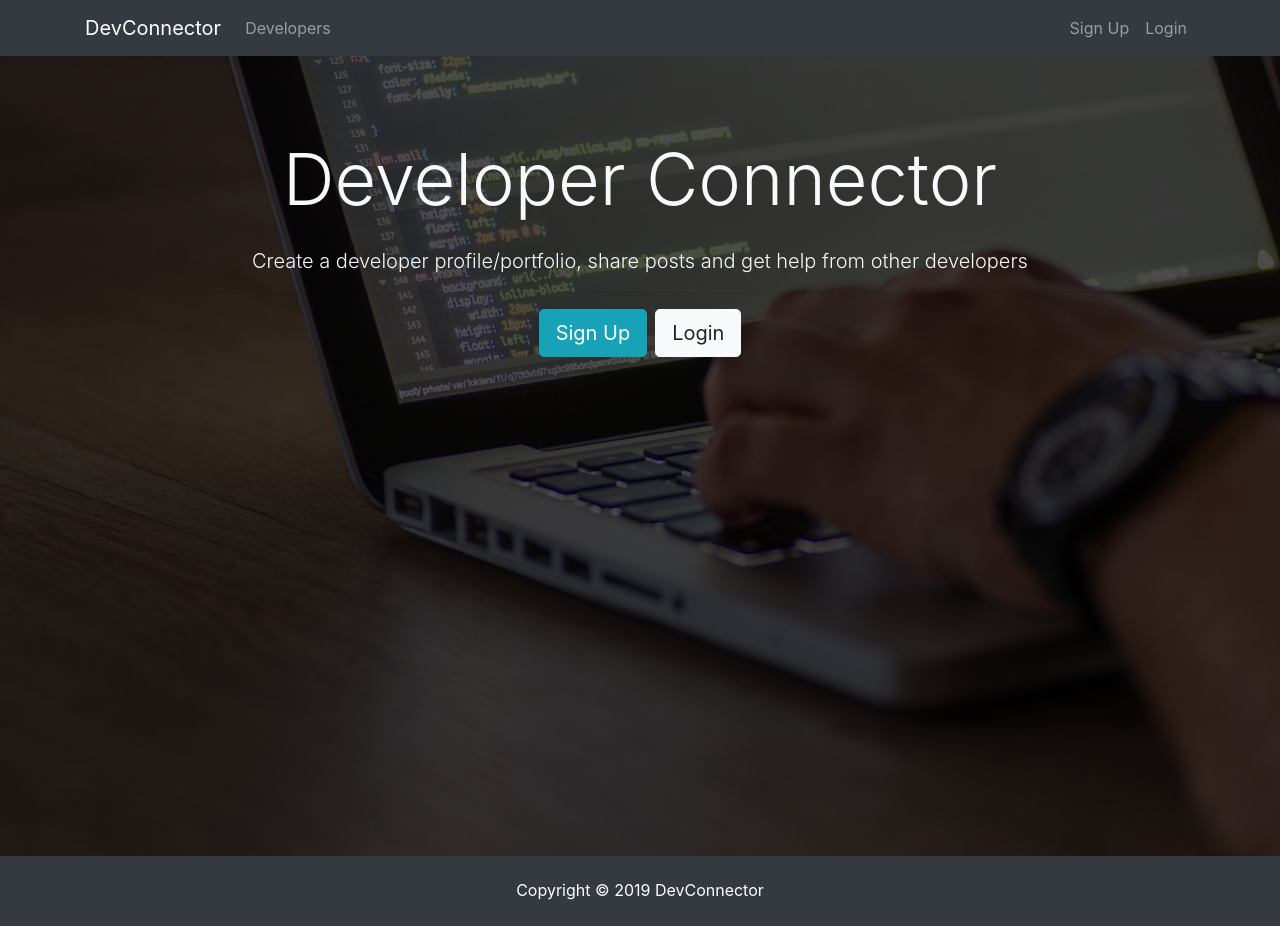
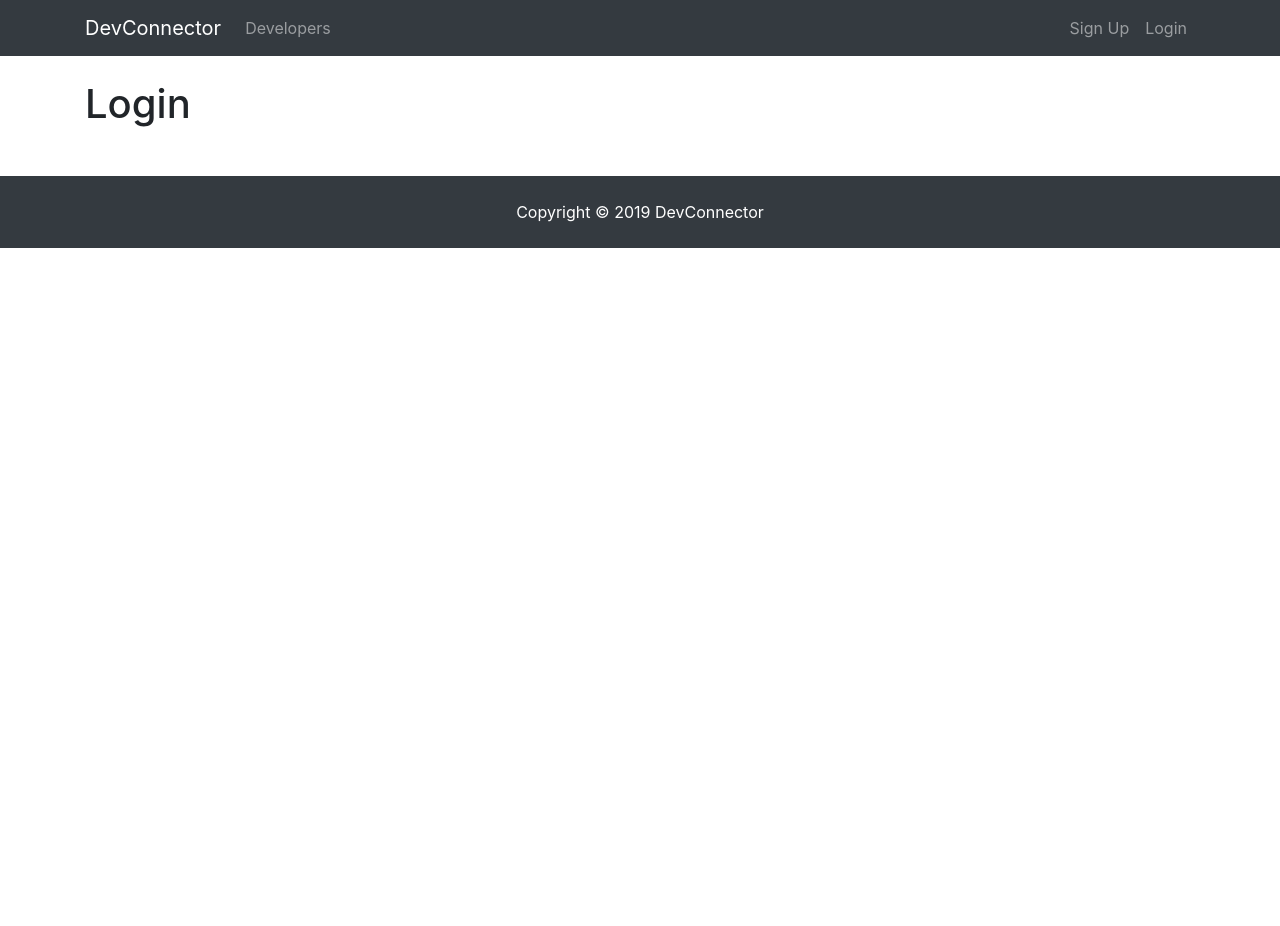
Before and after one commit to deluxateer/devconnector, a React (Create React App) app in the folder client/: page /login in a window 1280 px wide. After the commit the page ends 800 px from the top, so only its background shows below. Built offline with nearby package versions, Linux system fonts and the light colour scheme.

Commit message:
sets up React Router v4

```diff
--- a/client/package.json
+++ b/client/package.json
@@ -5,6 +5,7 @@
   "dependencies": {
     "react": "^16.8.2",
     "react-dom": "^16.8.2",
+    "react-router-dom": "^4.3.1",
     "react-scripts": "2.1.5"
   },
   "scripts": {
--- a/client/src/App.js
+++ b/client/src/App.js
@@ -1,19 +1,28 @@
-import React, { Component } from 'react';
+import React, { Component } from "react";
+import { BrowserRouter as Router, Route } from "react-router-dom";
 
-import Navbar from './components/layout/Navbar';
-import Footer from './components/layout/Footer';
-import Landing from './components/layout/Landing';
+import Navbar from "./components/layout/Navbar";
+import Footer from "./components/layout/Footer";
+import Landing from "./components/layout/Landing";
+import Register from "./components/auth/Register";
+import Login from "./components/auth/Login";
 
-import './App.css';
+import "./App.css";
 
 class App extends Component {
   render() {
     return (
-      <div className="App">
-        <Navbar />
-        <Landing />
-        <Footer />
-      </div>
+      <Router>
+        <div className="App">
+          <Navbar />
+          <Route exact path="/" component={Landing} />
+          <div className="container">
+            <Route exact path="/register" component={Register} />
+            <Route exact path="/login" component={Login} />
+          </div>
+          <Footer />
+        </div>
+      </Router>
     );
   }
 }
--- /dev/null
+++ b/client/src/components/auth/Login.js
@@ -0,0 +1,13 @@
+import React, { Component } from "react";
+
+class Login extends Component {
+  render() {
+    return (
+      <div>
+        <h1>Login</h1>
+      </div>
+    );
+  }
+}
+
+export default Login;
--- /dev/null
+++ b/client/src/components/auth/Register.js
@@ -0,0 +1,13 @@
+import React, { Component } from "react";
+
+class Register extends Component {
+  render() {
+    return (
+      <div>
+        <h1>Register</h1>
+      </div>
+    );
+  }
+}
+
+export default Register;
--- a/client/src/components/layout/Landing.js
+++ b/client/src/components/layout/Landing.js
@@ -1,4 +1,5 @@
-import React, { Component } from 'react'
+import React, { Component } from "react";
+import { Link } from "react-router-dom";
 
 class Landing extends Component {
   render() {
@@ -8,18 +9,25 @@
           <div className="container">
             <div className="row">
               <div className="col-md-12 text-center">
-                <h1 className="display-3 mb-4">Developer Connector
-            </h1>
-                <p className="lead"> Create a developer profile/portfolio, share posts and get help from other developers</p>
+                <h1 className="display-3 mb-4">Developer Connector</h1>
+                <p className="lead">
+                  {" "}
+                  Create a developer profile/portfolio, share posts and get help
+                  from other developers
+                </p>
                 <hr />
-                <a href="register.html" className="btn btn-lg btn-info mr-2">Sign Up</a>
-                <a href="login.html" className="btn btn-lg btn-light">Login</a>
+                <Link to="/register" className="btn btn-lg btn-info mr-2">
+                  Sign Up
+                </Link>
+                <Link to="/login" className="btn btn-lg btn-light">
+                  Login
+                </Link>
               </div>
             </div>
           </div>
         </div>
       </div>
-    )
+    );
   }
 }
 
--- a/client/src/components/layout/Navbar.js
+++ b/client/src/components/layout/Navbar.js
@@ -1,35 +1,49 @@
-import React, { Component } from 'react'
+import React, { Component } from "react";
+import { Link } from "react-router-dom";
 
 class Navbar extends Component {
   render() {
     return (
       <nav className="navbar navbar-expand-sm navbar-dark bg-dark mb-4">
         <div className="container">
-          <a className="navbar-brand" href="landing.html">DevConnector</a>
-          <button className="navbar-toggler" type="button" data-toggle="collapse" data-target="#mobile-nav">
-            <span className="navbar-toggler-icon"></span>
+          <Link className="navbar-brand" to="/">
+            DevConnector
+          </Link>
+          <button
+            className="navbar-toggler"
+            type="button"
+            data-toggle="collapse"
+            data-target="#mobile-nav"
+          >
+            <span className="navbar-toggler-icon" />
           </button>
 
           <div className="collapse navbar-collapse" id="mobile-nav">
             <ul className="navbar-nav mr-auto">
               <li className="nav-item">
-                <a className="nav-link" href="profiles.html"> Developers
-            </a>
+                <Link className="nav-link" to="/profiles">
+                  {" "}
+                  Developers
+                </Link>
               </li>
             </ul>
 
             <ul className="navbar-nav ml-auto">
               <li className="nav-item">
-                <a className="nav-link" href="register.html">Sign Up</a>
+                <Link className="nav-link" to="/register">
+                  Sign Up
+                </Link>
               </li>
               <li className="nav-item">
-                <a className="nav-link" href="login.html">Login</a>
+                <Link className="nav-link" to="/login">
+                  Login
+                </Link>
               </li>
             </ul>
           </div>
         </div>
       </nav>
-    )
+    );
   }
 }
 
```
